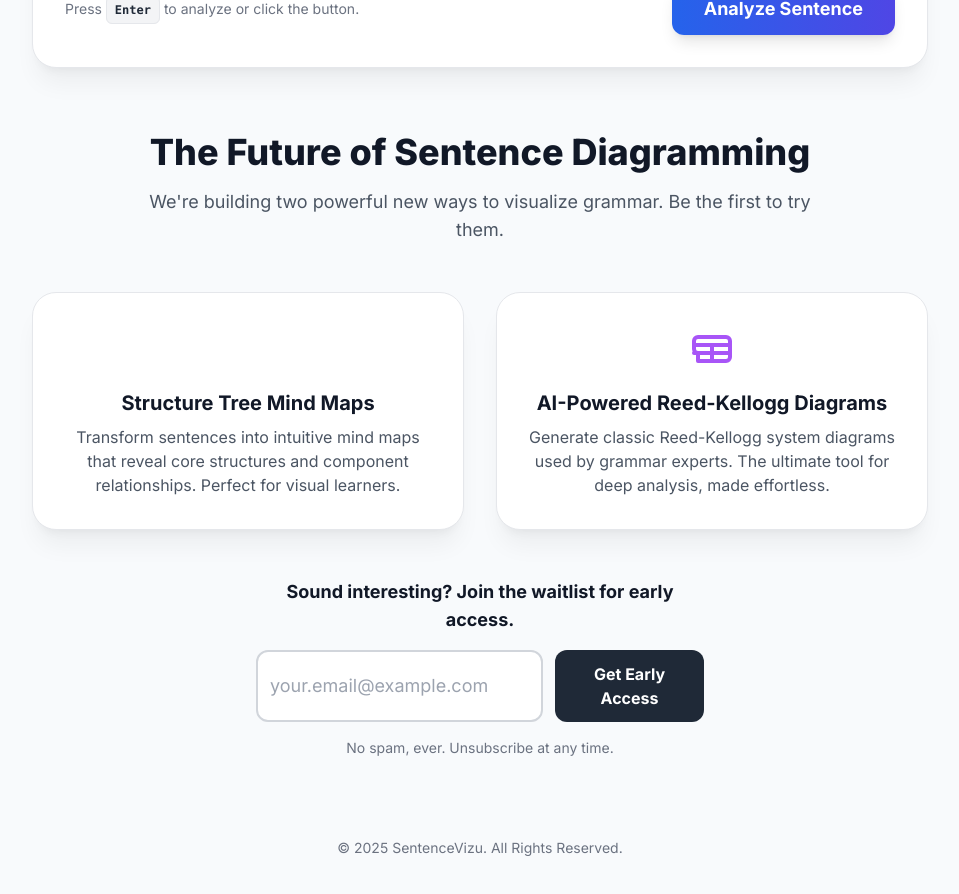
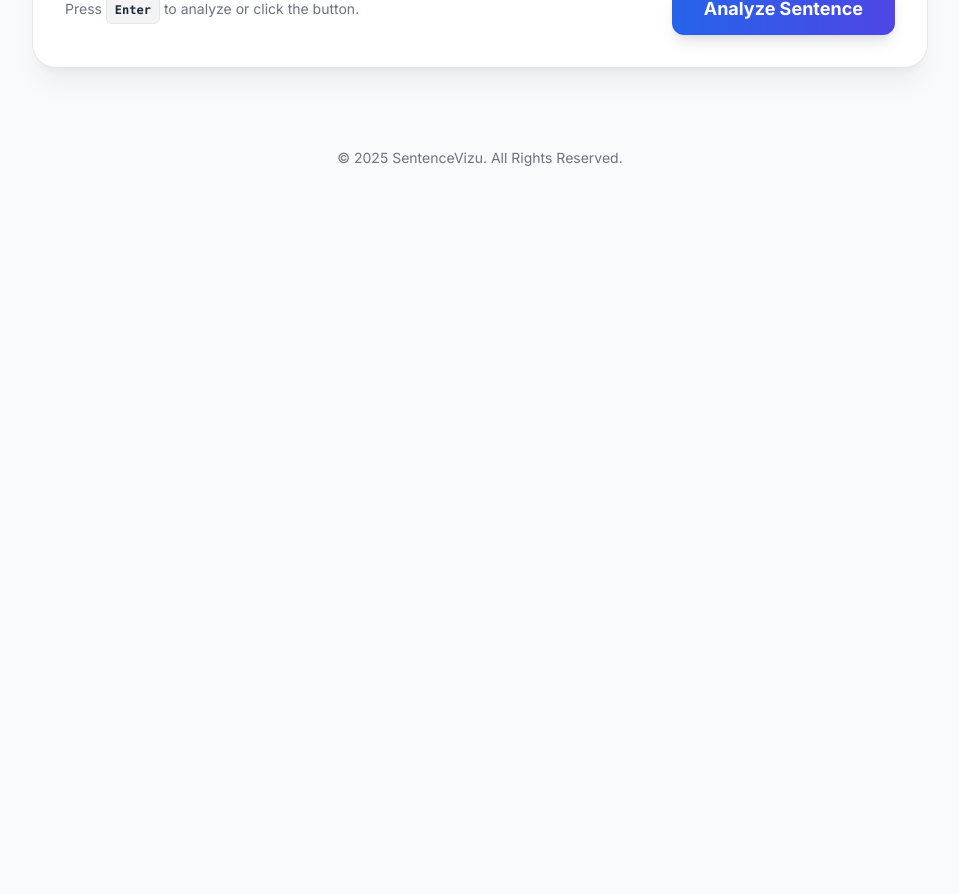
Before and after one commit to bingyanglu/Sentence-Vizu, a Next.js app: page / in a window 1280 px wide. Shown: the part 520-1414 px from the top of the page, without its empty margins (160-1119 px from the left). After the commit the page ends 800 px from the top, so only its background shows below. Built offline with nearby package versions, Linux system fonts and the light colour scheme.

Commit message:
移除页面中的邮箱相关状态和提交处理函数，注释掉相关代码以简化组件结构。

```diff
--- a/app/page.tsx
+++ b/app/page.tsx
@@ -15,10 +15,10 @@ export default function Home() {
   const [analysisResult, setAnalysisResult] = useState<AnalysisResult>(null);
   const [isAnalyzing, setIsAnalyzing] = useState(false);
 
-  const [email, setEmail] = useState('');
-  const [isSubmitting, setIsSubmitting] = useState(false);
-  const [isSubmitted, setIsSubmitted] = useState(false);
-  const [formError, setFormError] = useState('');
+  // const [email, setEmail] = useState('');
+  // const [isSubmitting, setIsSubmitting] = useState(false);
+  // const [isSubmitted, setIsSubmitted] = useState(false);
+  // const [formError, setFormError] = useState('');
 
   const colorMap: { [key: string]: string } = {
     'Noun': 'bg-blue-100 text-blue-800',
@@ -73,6 +73,7 @@ export default function Home() {
     }
   };
 
+  /*
   const handleWaitlistSubmit = async (e: React.FormEvent) => {
     e.preventDefault();
     if (!email || !email.includes('@')) {
@@ -85,6 +86,7 @@ export default function Home() {
     setIsSubmitting(false);
     setIsSubmitted(true);
   };
+  */
 
   const usedTags = analysisResult ? new Set(analysisResult.map(t => t.tag).filter(t => t !== 'Punctuation')) : new Set<string>();
 
@@ -152,6 +154,7 @@ export default function Home() {
               </section>
             )}
 
+            {/*
             <section className="text-center">
                 <h2 className="text-4xl font-extrabold text-gray-900 mb-4">The Future of Sentence Diagramming</h2>
                 <p className="text-lg text-gray-600 mb-12 max-w-2xl mx-auto">We're building two powerful new ways to visualize grammar. Be the first to try them.</p>
@@ -202,6 +205,8 @@ export default function Home() {
                     )}
                 </div>
             </section>
+            */}
+
         </main>
 
         <footer className="mt-16 text-center text-gray-500 text-sm p-4">
```
